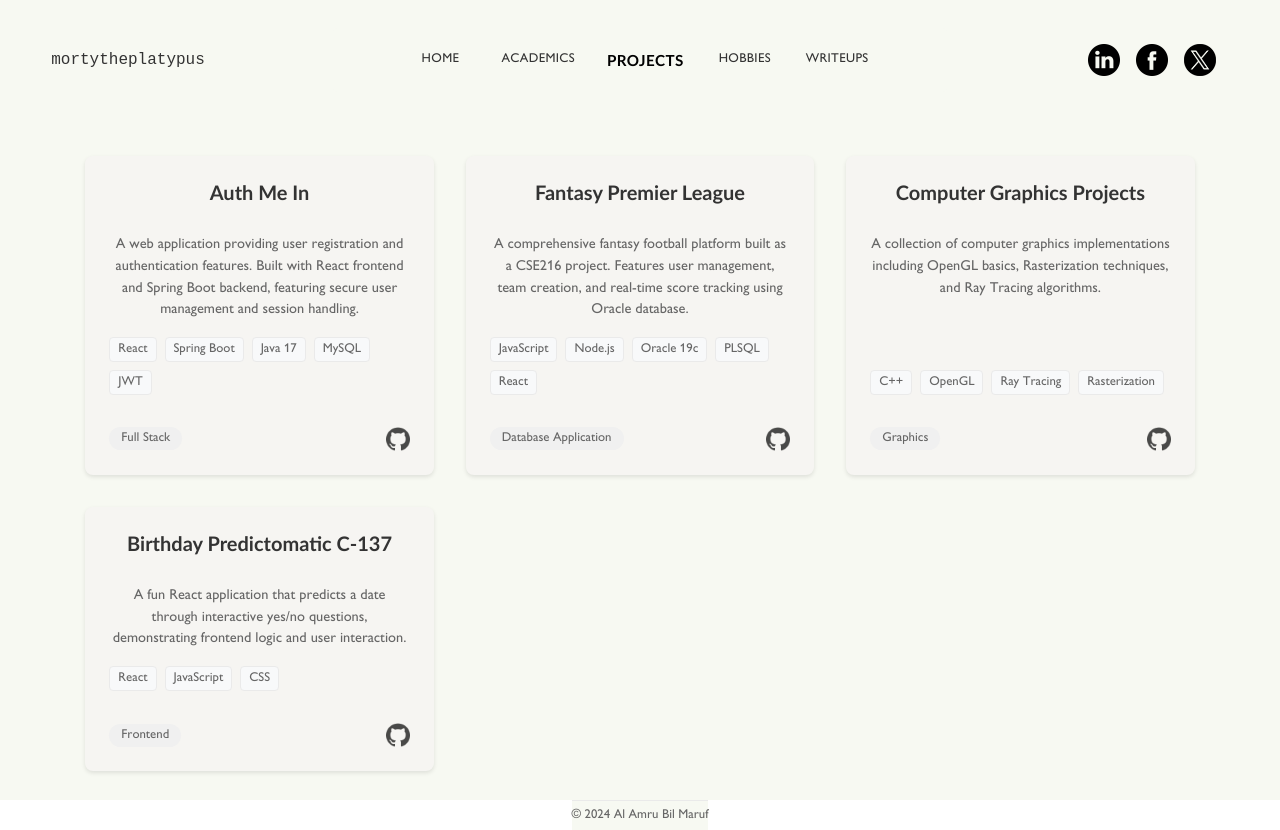
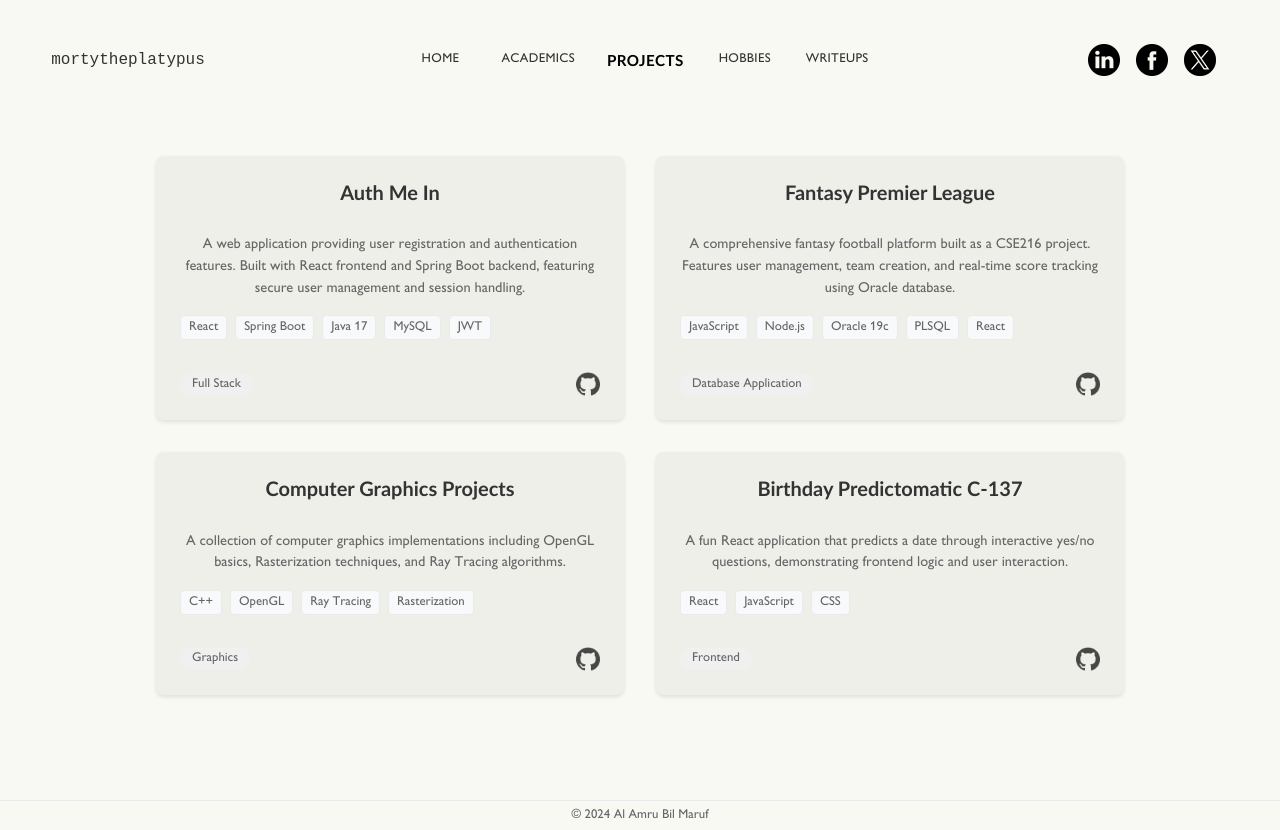
Before and after one commit to mortytheplatypus/mortytheplatypus.github.io, a React (Create React App) app: page /projects in a window 1280 px wide. Built offline with nearby package versions, Linux system fonts and the light colour scheme.

Commit message:
fix: minor color fix

```diff
--- a/src/components/Footer.css
+++ b/src/components/Footer.css
@@ -1,4 +1,5 @@
 .footer {
+  width: 100vw !important;
   margin-top: auto;
   padding: 0.5rem 0;
   background-color: var(--primary-bg);
--- a/src/components/tabs/Projects.css
+++ b/src/components/tabs/Projects.css
@@ -1,6 +1,7 @@
 .projects-container {
   padding: 2rem;
-  max-width: 1200px;
+  max-width: 1000px;
+  padding: 40px;
   margin: 0 auto;
   height: calc(80vh);
   overflow-y: auto;
@@ -31,7 +32,7 @@
 
 .projects-grid {
   display: grid;
-  grid-template-columns: repeat(auto-fit, minmax(300px, 1fr));
+  grid-template-columns: repeat(2, 1fr);
   gap: 2rem;
   padding: 1rem;
 }
@@ -40,7 +41,7 @@
   position: relative;
   padding: 1.5rem;
   border-radius: 8px;
-  background-color: #F6F5F2;
+  background-color: #efefea;
   box-shadow: 0 2px 4px rgba(0, 0, 0, 0.1);
   transition: transform 0.2s ease, box-shadow 0.2s ease;
   text-decoration: none;
--- a/src/components/tabs/Writeups.css
+++ b/src/components/tabs/Writeups.css
@@ -43,7 +43,7 @@
 }
 
 .article-card {
-  background-color: var(--primary-bg);
+  background-color: #efefea;
   border-radius: 12px;
   padding: 20px;
   text-decoration: none;
```
